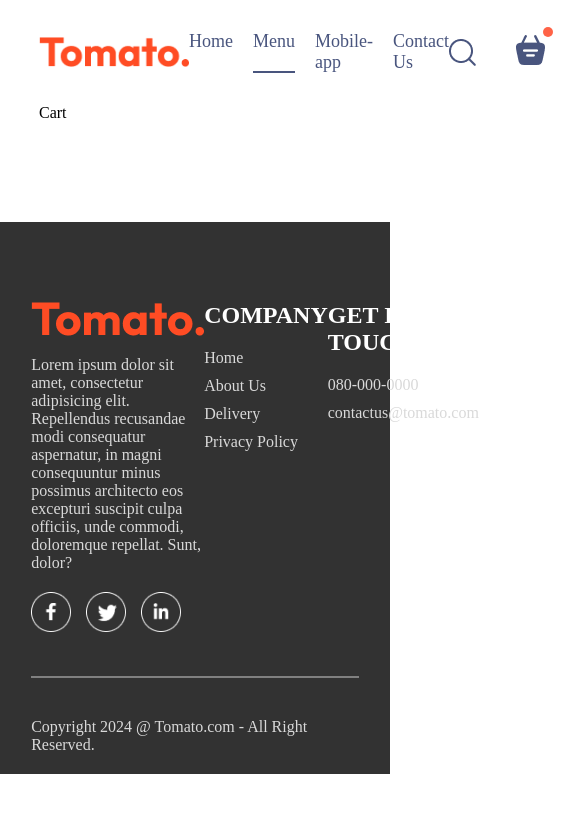
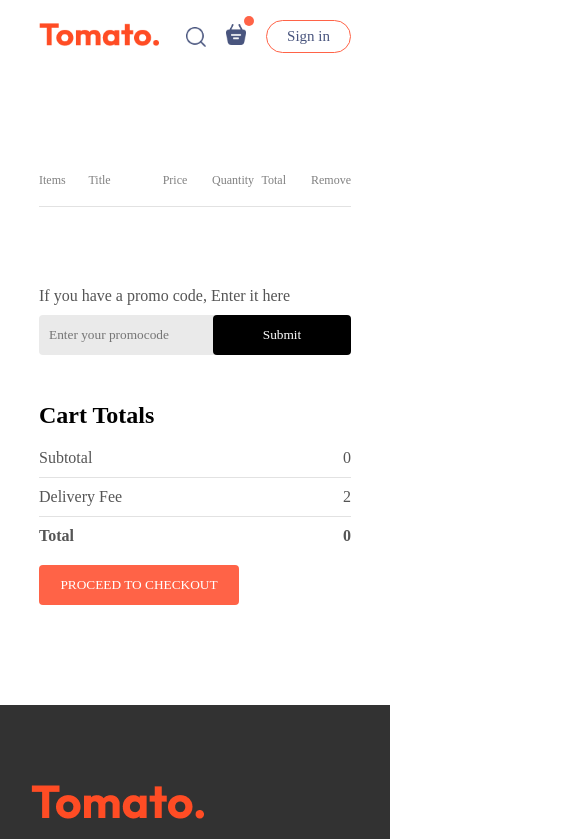
Before and after one commit to ukinebo1/foodAppFulstack, a React (Vite) app in the folder foodApp/: page /cart in a window 390 px wide. Shown: the top 839 px of the page, 585 px wide, since content can reach past the window. Built offline with nearby package versions, Linux system fonts and the light colour scheme.

Commit message:
created the cartpage and implemented the logic for adding and removing items, Also made all the pages so far responsive

```diff
--- a/foodApp/src/App.jsx
+++ b/foodApp/src/App.jsx
@@ -1,4 +1,4 @@
-import React from "react";
+import React, { useState } from "react";
 import Navbar from "./components/Navbar/Navbar";
 import { Route, Routes } from "react-router-dom";
 import Home from "./pages/Home/Home";
@@ -6,12 +6,17 @@ import Cart from "./pages/Cart/Cart";
 import PlaceOrder from "./pages/PlaceOrder/PlaceOrder";
 // import FoodItem from "./components/FoodItem/FoodItem";
 import Footer from "./components/Footer/Footer";
+import LoginPopup from "./components/LoginPopup/LoginPopup";
 
 const App = () => {
+  const [showLogin, setShowLogin] =useState(false)
+
+
   return (
     <>
+    {showLogin?<LoginPopup setShowLogin={setShowLogin} />:<></>}
       <div className="app">
-        <Navbar />
+        <Navbar setShowLogin={setShowLogin} />
         <Routes>
           <Route path="/" element={<Home />} />
           <Route path="/cart" element={<Cart />} />
--- a/foodApp/src/components/ExploreMenu/ExploreMenu.css
+++ b/foodApp/src/components/ExploreMenu/ExploreMenu.css
@@ -46,3 +46,11 @@
     border: 4px solid tomato;
     padding: 2px;
 }
+
+/* mobile responsiveness */
+@media screen and (max-width:1050px) {
+    .explore-menu-text{
+        width: 100;
+        font-size: 14px;
+    }
+}
--- a/foodApp/src/components/Footer/Footer.css
+++ b/foodApp/src/components/Footer/Footer.css
@@ -40,3 +40,15 @@
     background-color: grey;
     border: none;
 }
+
+/* mobile responsiveness */
+@media screen and (max-width: 750px) {
+    .footer-content{
+        display: flex;
+        flex-direction: column;
+        gap: 35px;
+    }
+    .footer-copyright{
+        text-align: center;
+    }
+}
--- a/foodApp/src/components/Header/Header.css
+++ b/foodApp/src/components/Header/Header.css
@@ -34,3 +34,23 @@
     font-size: max(1vw,13px);
     border-radius: 50px;
 }
+
+/* mobile responsiveness */
+@media screen and (max-width: 1050px) {
+    .header-content{
+        max-width: 45%;
+    }
+
+}
+@media screen and (max-width: 750px) {
+    .header-content{
+        max-width: 65%;
+    }
+    .header-content p{
+        display: none;
+    }
+    .header-content button{
+        padding: 2vw 4vw;
+    }
+
+}
--- /dev/null
+++ b/foodApp/src/components/LoginPopup/LoginPopup.css
@@ -0,0 +1,64 @@
+.login-popup{
+    position: absolute;
+    z-index: 1;
+    width: 100%;
+    height: 100%;
+    background: #00000090;
+    display: grid;
+}
+.login-popup-container{
+    place-self: center;
+    width: max(2vw,330px);
+    color: #808080;
+    background-color: white;
+    display: flex;
+    flex-direction: column;
+    gap: 25px;
+    padding: 25px 30px;
+    border-radius: 8px;
+    font-size: 14px;
+    animation: fadeIn 0.5s;
+}
+.login-popup-title{
+    display: flex;
+    justify-content: space-between;
+    align-items: center;
+    color: black;
+}
+.login-popup-title img{
+    width: 16px;
+    cursor: pointer;
+}
+.login-popup-input{
+    display: flex;
+    flex-direction: column;
+    gap: 20px;
+}
+.login-popup-input input{
+    outline: none;
+    border: 1px solid #c9c9c9cc;
+    border-radius: 4px;
+}
+.login-popup-container button{
+    border: none;
+    padding: 10px;
+    border-radius: 4px;
+    color: white;
+    background-color: tomato;
+    font-size: 15px;
+    cursor: pointer;
+}
+.login-popup-condition{
+    display: flex;
+    align-items: start;
+    gap: 8px;
+    margin-top: 15px;
+}
+.login-popup-condition input{
+    margin-top: 5px;
+}
+.login-popup p span{
+    color: tomato;
+    font-weight: 500;
+    cursor: pointer;
+}
--- /dev/null
+++ b/foodApp/src/components/LoginPopup/LoginPopup.jsx
@@ -0,0 +1,33 @@
+import React, { useState } from "react";
+import "./LoginPopup.css";
+import { assets } from "../../assets/assets";
+
+const LoginPopup = ({setShowLogin}) => {
+    const [currState, setCurrState] = useState("Login")
+  return (
+    <div className="login-popup">
+      <form className="login-popup-container">
+        <div className="login-popup-title">
+          <h2>{currState}</h2>
+          <img onClick={()=>setShowLogin(false)} src={assets.cross_icon} alt="" />
+        </div>
+        <div className="login-popup-input">
+            {currState==="Login"?<></>:<input type="text" placeholder="Your name" required />}
+
+            <input type="email" placeholder="Email" required />
+            <input type="password" required placeholder="Password" />
+        </div>
+        <button>{currState==="Sign Up"?"Create Account":"Login"}</button>
+        <div className="login-popup-condition">
+            <input type="checkbox" required />
+            <p>By continuing, I agree to the terms of use and privacy policy.</p>
+        </div>
+        {currState==="Login"
+        ?<p>Create a new account? <span onClick={()=>setCurrState("Sign Up")}>Click Here</span></p>
+        :<p>Already have an account <span onClick={()=>setCurrState("Login")}>Login Here</span></p>}
+      </form>
+    </div>
+  );
+};
+
+export default LoginPopup;
--- a/foodApp/src/components/Navbar/Navbar.css
+++ b/foodApp/src/components/Navbar/Navbar.css
@@ -50,3 +50,48 @@
     top: -8px;
     right: -8px;
 }
+
+/* mobile responsiveness */
+@media screen and (max-width:1050px) {
+    .navbar .logo{
+        width: 140px;
+    }
+    .navbar-menu{
+        gap: 20px;
+        font-size: 12px;
+    }
+    .navbar-right{
+        gap: 30px;
+    }
+    .navbar-right img{
+        width: 22px;
+    }
+    .navbar-right button{
+        padding: 8px 23px;
+    }
+}
+
+@media screen and (max-width:900px) {
+    .navbar .logo{
+        width: 120px;
+    }
+    .navbar-menu{
+        gap: 15px;
+        font-size: 16px;
+    }
+    .navbar-right{
+        gap: 20px;
+    }
+    .navbar-right img{
+        width: 20px;
+    }
+    .navbar-right button{
+        padding: 7px 20px;
+        font-size: 15px;
+    }
+}
+@media screen and (max-width:750px){
+    .navbar-menu{
+        display: none;
+    }
+}
--- a/foodApp/src/components/Navbar/Navbar.jsx
+++ b/foodApp/src/components/Navbar/Navbar.jsx
@@ -1,25 +1,28 @@
 import React, { useState } from 'react'
 import './Navbar.css'
 import { assets } from '../../assets/assets'
+import {Link} from 'react-router-dom'
 
-const Navbar = () => {
+const Navbar = ({setShowLogin}) => {
   const [menu, setMenu]=useState("Menu")
   return (
+
     <div className='navbar'>
-        <img src={assets.logo} alt="" className="logo" />
+        <Link to='/'><img src={assets.logo} alt="" className="logo" /></Link>
         <ul className="navbar-menu">
-            <li onClick={()=>setMenu("Home")} className={menu ==='Home'?'active':''}>Home</li>
-            <li onClick={()=>setMenu("Menu")} className={menu ==='Menu'?'active':''}>Menu</li>
-            <li onClick={()=>setMenu("Mobile-app")} className={menu ==='Mobile-app'?'active':''}>Mobile-app</li>
-            <li onClick={()=>setMenu("Contact Us")} className={menu ==='Contact Us'?'active':''}>Contact Us</li>
+
+            <Link to='/' onClick={()=>setMenu("Home")} className={menu ==='Home'?'active':''}>Home</Link>
+            <a href='#explore-menu' onClick={()=>setMenu("Menu")} className={menu ==='Menu'?'active':''}>Menu</a>
+            <a href='#app-download' onClick={()=>setMenu("Mobile-app")} className={menu ==='Mobile-app'?'active':''}>Mobile-app</a>
+            <a href='#footer' onClick={()=>setMenu("Contact Us")} className={menu ==='Contact Us'?'active':''}>Contact Us</a>
         </ul>
         <div className="navbar-right">
             <img src={assets.search_icon} alt="" />
             <div className="navbar-search-icon">
-                <img src={assets.basket_icon} alt="" />
+                <Link to='/cart'><img src={assets.basket_icon} alt=""/></Link>
                 <div className="dot"></div>
             </div>
-            <button>Sign in</button>
+            <button onClick={()=>setShowLogin(true)}>Sign in</button>
         </div>
     </div>
   )
--- a/foodApp/src/index.css
+++ b/foodApp/src/index.css
@@ -2,6 +2,8 @@
   padding: 0;
   margin: 0;
   box-sizing: border-box;
+  font-family: Outfit;
+  scroll-behavior: smooth;
 }
 body{
   min-height: 100vh;
--- a/foodApp/src/pages/Cart/Cart.css
+++ b/foodApp/src/pages/Cart/Cart.css
@@ -0,0 +1,92 @@
+.cart{
+    margin-top: 100px;
+}
+.cart-items-title{
+    display: grid;
+    grid-template-columns: 1fr 1.5fr 1fr 1fr 1fr 0.5fr;
+    align-items: center;
+    color: grey;
+    font-size: max(1vw,12px);
+}
+.cart-items-item{
+    color: black;
+    margin: 10px 0px;
+}
+.cart-items-item img{
+    width: 50px;
+}
+.cart hr{
+    height: 1px;
+    background: #e2e2e2;
+    border: none;
+}
+.cart-items-item .cross{
+    cursor: pointer;
+}
+.cart-bottom{
+    margin-top: 80px;
+    display: flex;
+    justify-content: space-between;
+    gap: max(12vw,20px);
+}
+.cart-total{
+    flex: 1;
+    display: flex;
+    flex-direction: column;
+    gap: 20px;
+}
+.cart-total-details{
+    display: flex;
+    justify-content: space-between;
+    color: #555;
+}
+.cart-total hr{
+    margin: 10px 0;
+}
+.cart-total button{
+    border: none;
+    color: white;
+    background-color: tomato;
+    width: max(15vw,200px);
+    padding: 12px 0px;
+    border-radius: 4px;
+    cursor: pointer;
+}
+
+.cart-promocode{
+    flex: 1;
+}
+.cart-promocode p{
+    color: #555;
+}
+.cart-promocode-input{
+    margin-top: 10px;
+    display: flex;
+    justify-content: space-between;
+    align-items: center;
+    background: #eaeaea;
+    border-radius: 4px;
+}
+.cart-promocode-input input{
+    background: transparent;
+    border: none;
+    outline: none;
+    padding-left: 10px;
+}
+.cart-promocode-input button{
+    width: max(19vw,150px);
+    padding: 12px 5px;
+    background-color: black;
+    border: none;
+    color: white;
+    border-radius: 4px;
+}
+/* mobile responsiveness */
+@media screen and (max-width: 750px) {
+    .cart-bottom{
+        flex-direction: column-reverse;
+    }
+    .cart-promocode{
+        justify-content: start;
+    }
+}
--- a/foodApp/src/pages/Cart/Cart.jsx
+++ b/foodApp/src/pages/Cart/Cart.jsx
@@ -1,10 +1,75 @@
-import React from 'react'
-import './Cart.css'
+import React, { useContext } from "react";
+import "./Cart.css";
+import { StoreContext } from "../../context/StoreContext";
 
 const Cart = () => {
+  const { cartItems, food_list, removeFromCart } = useContext(StoreContext);
   return (
-    <div>Cart</div>
-  )
-}
+    <div className="cart">
+      <div className="cart-items">
+        <div className="cart-items-title">
+          <p>Items</p>
+          <p>Title</p>
+          <p>Price</p>
+          <p>Quantity</p>
+          <p>Total</p>
+          <p>Remove</p>
+        </div>
+        <br />
+        <hr />
+        {food_list.map((item, index) => {
+          if (cartItems[item._id] > 0) {
+            return (
+              <>
+                <div key={index} className="cart-items-title cart-items-item">
+                  <img src={item.image} alt="" />
+                  <p>{item.name}</p>
+                  <p>${item.price}</p>
+                  <p>{cartItems[item._id]}</p>
+                  <p>${item.price * cartItems[item._id]}</p>
+                  <p onClick={() => removeFromCart(item._id)} className="cross">
+                    x
+                  </p>
+                </div>
+                <hr />
+              </>
+            );
+          }
+        })}
+      </div>
+      <div className="cart-bottom">
+        <div className="cart-total">
+          <h2>Cart Totals</h2>
+          <div>
+            <div className="cart-total-details">
+              <p>Subtotal</p>
+              <p>{0}</p>
+            </div>
+            <hr />
+            <div className="cart-total-details">
+              <p>Delivery Fee</p>
+              <p>{2}</p>
+            </div>
+            <hr />
+            <div className="cart-total-details">
+              <b>Total</b>
+              <b>0</b>
+            </div>
+          </div>
+          <button>PROCEED TO CHECKOUT</button>
+        </div>
+        <div className="cart-promocode">
+          <div>
+            <p>If you have a promo code, Enter it here</p>
+            <div className="cart-promocode-input">
+              <input type="text" placeholder="Enter your promocode" />
+              <button>Submit</button>
+            </div>
+          </div>
+        </div>
+      </div>
+    </div>
+  );
+};
 
-export default Cart
+export default Cart;
```
